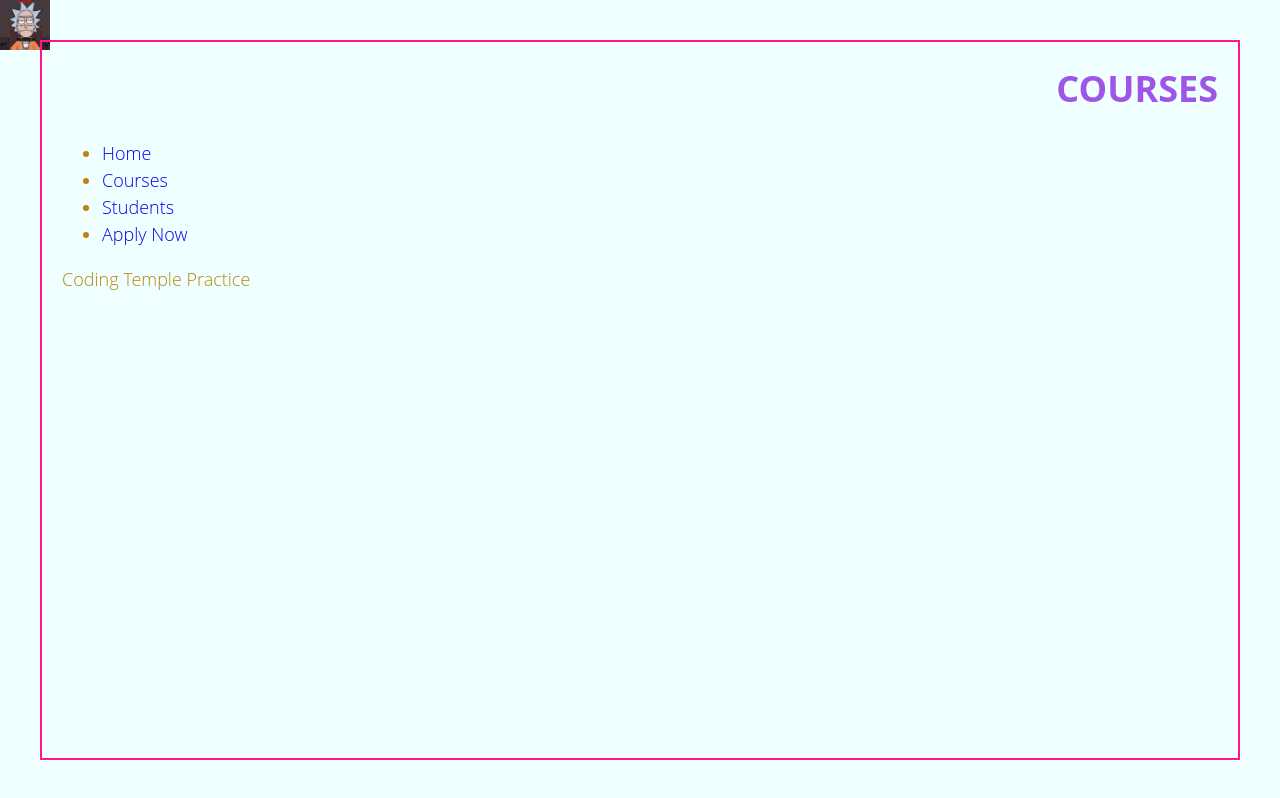
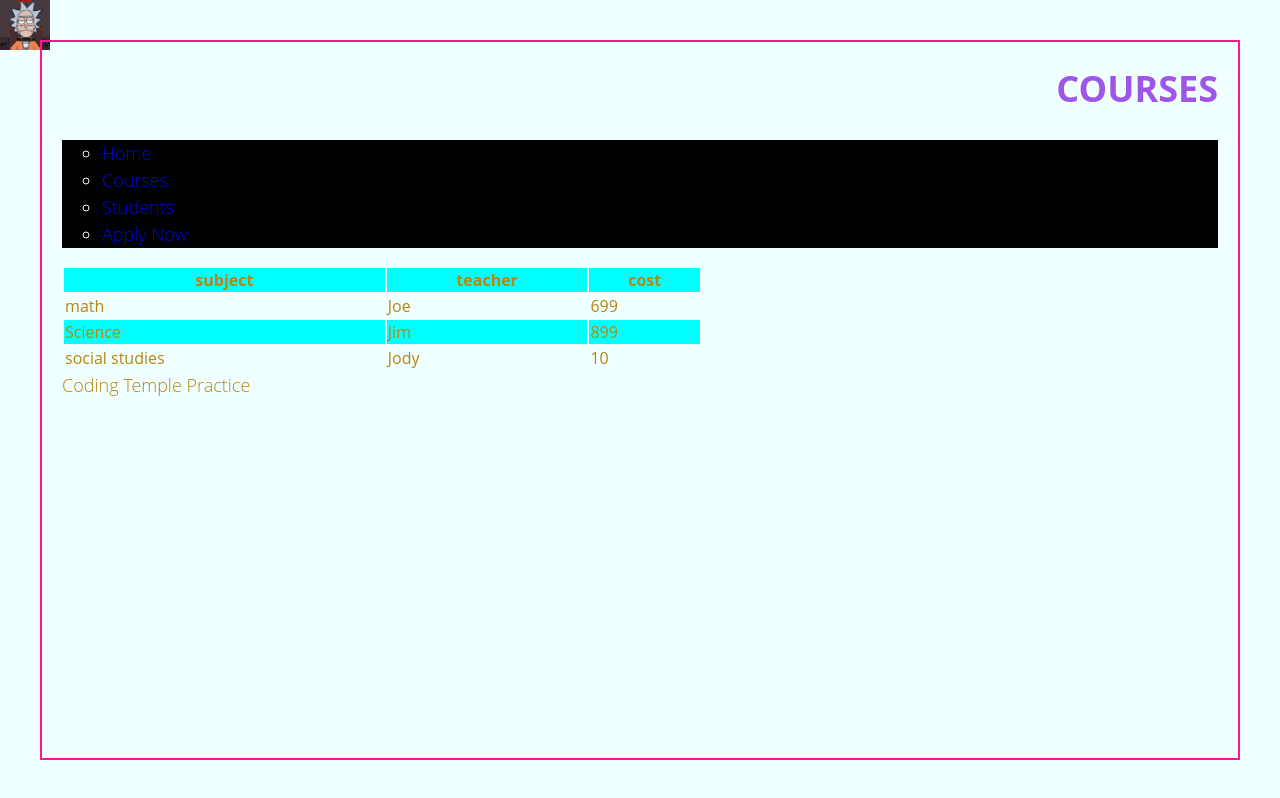
Before and after one commit to BenjaminC137/BenjaminC137, a plain HTML site: page Courses.html in a window 1280 px wide. Drawn offline with Linux system fonts and the light colour scheme.

Commit message:
hover table

```diff
--- a/Courses.html
+++ b/Courses.html
@@ -14,4 +14,57 @@
         <li> <a href="Apply%20Now.html">Apply Now</a> </li>
            </ul>
     </nav>
+
+<section>
+
+<style>
+      box-sizing: border-box;
+
+        .container{
+            width: 960px;
+            padding-right: 30px;
+            padding-left: 30px;
+            margin: 0 auto;
+        }
+
+        </style>
+
+<table>
+
+    <tr class="even">
+        <th>subject</th>
+        <th>teacher </th>
+        <th>cost</th>
+    </tr>
+    <tr>
+        <td>math</td>
+        <td> Joe</td>
+        <td> 699</td>
+    </tr>
+        <tr class="even">
+          <td>Science</td>
+            <td> Jim</td>
+            <td> 899</td>
+    </tr>
+    <tr>
+        <td> social studies</td>
+        <td> Jody</td>
+        <td> 10</td>
+    </tr>
+
+
+
+
+
+
+
+    </table>
+
+
+
+
+</section>
+
+
+
 <footer>Coding Temple Practice</footer>
--- a/main.css
+++ b/main.css
@@ -41,12 +41,14 @@ header li:hover{
 .alt-link{
     background-color: black;
 }
-/*
 ul{
     background-color: black;
     color: aliceblue;
+    list-style:circle;
+
 }
-*/
+
+
 .alt-link a{
     color: ghostwhite;
      font-weight: 500;
@@ -69,3 +71,16 @@ p{
 aside{
 display: block
 }
+table{
+    width: 50vw;
+
+}
+tr.even{
+    background-color: aqua;
+}
+
+tr:hover{
+    color:red;
+/*    background-color: beige;*/
+    background-image: url(assets/Rick%20prison.png);
+}
```
Also changed, not shown: Students.html (+2 -2 lines).
